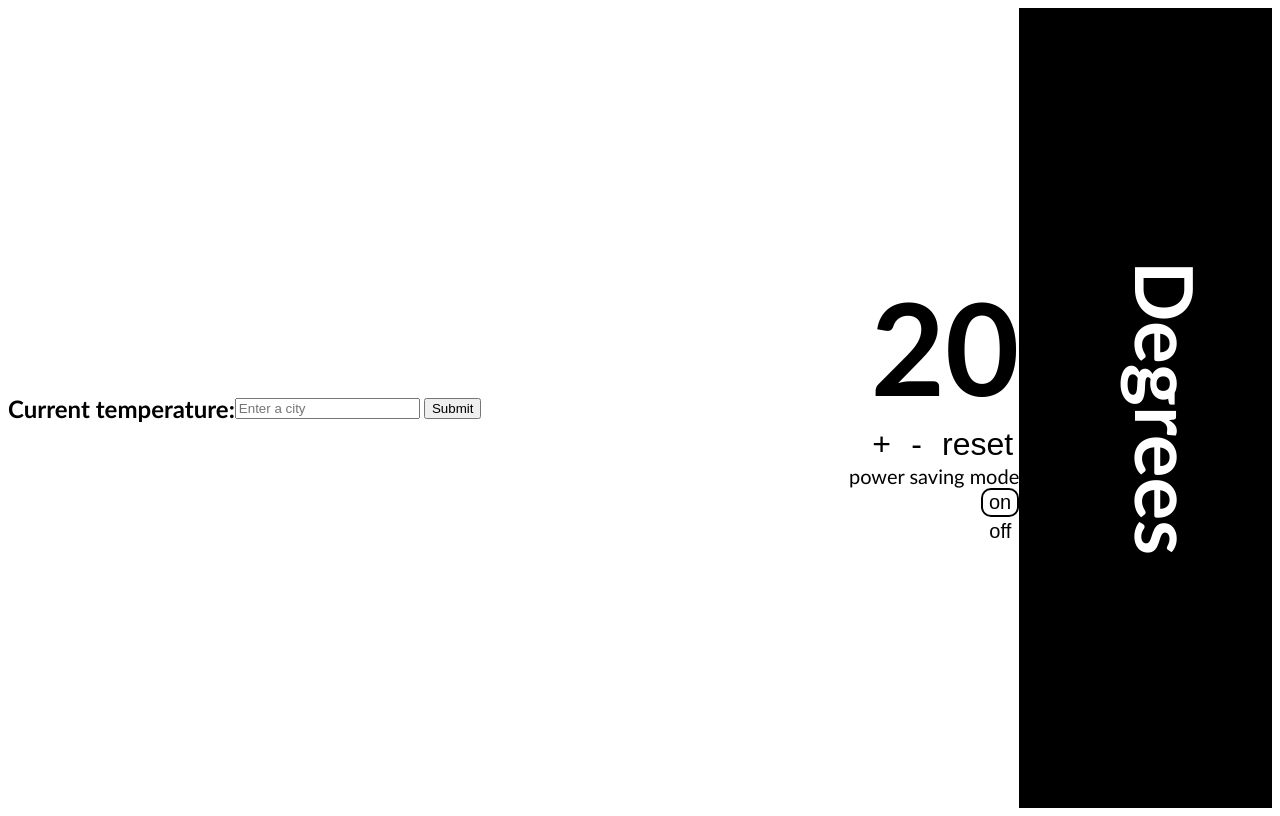
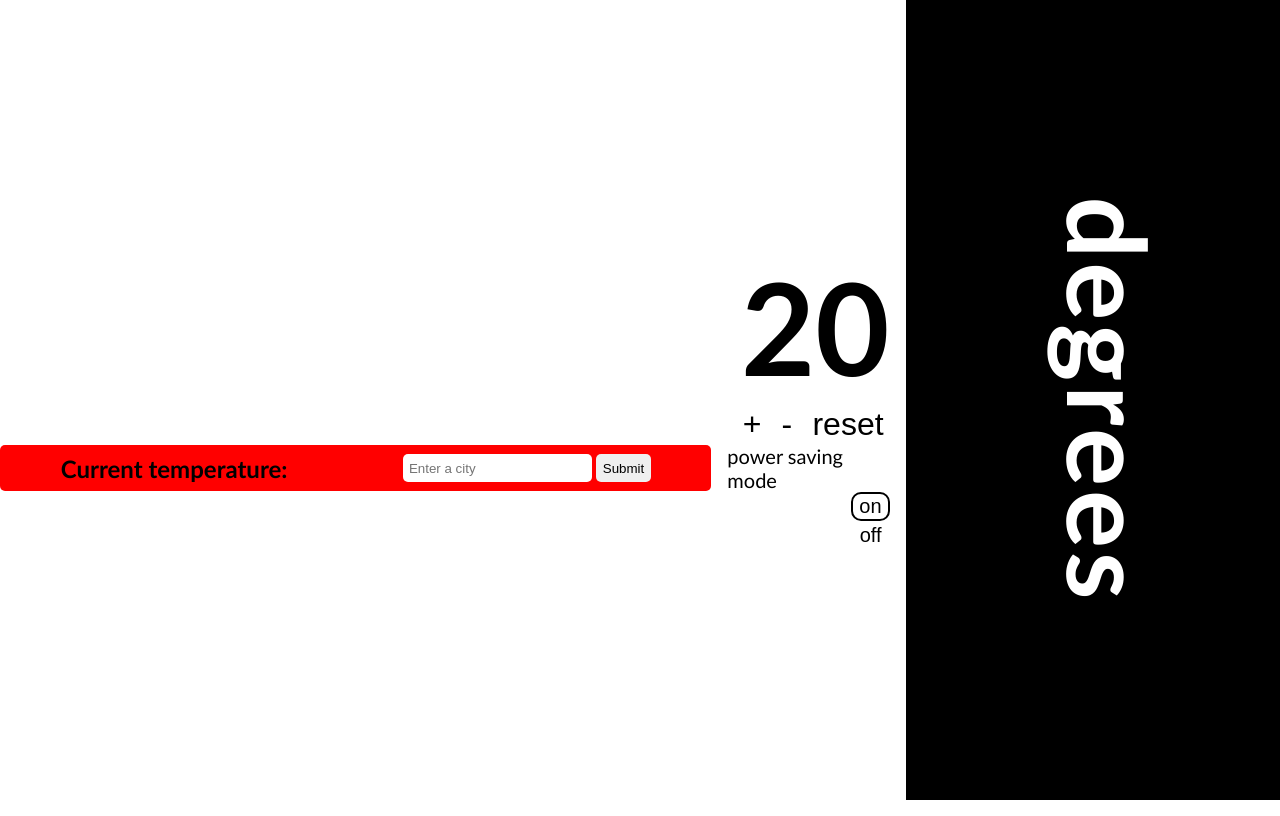
Before and after one commit to frank-mck/Thermastat, a plain HTML site: page index.html in a window 1280 px wide. Drawn offline with Linux system fonts and the light colour scheme.

```diff
--- a/index.html
+++ b/index.html
@@ -8,11 +8,13 @@
   <body>
     <div class ='main'>
     <section class = 'left'>
+      <div class ='current_temperature'>
       <h1>Current temperature: <span id="current-temperature"></span></h1>
       <form id="select-city">
         <input id="current-city" type="text" placeholder="Enter a city"></input>
         <input type="submit"></input>
       </form>
+      </div>
     </section>
     <section class ='middle'>
       <!-- <div class = 'temp-box'> -->
@@ -32,7 +34,7 @@
 
     </section>
     <section class ='right'>
-      <span class ='degrees'>Degrees</span>
+      <span class ='degrees'>degrees</span>
     </section>
   </div class ='main'>
     <script src="src/thermostat.js"></script>
--- a/styles/style.css
+++ b/styles/style.css
@@ -10,42 +10,44 @@
   color: red;
 }
 
-#temperature {
-
+body {
+  padding: 0;
+  margin: 0;
 }
  .main {
    display: flex;
    height: 100vh;
    padding: 0;
    margin: 0;
-  font-family:'Trebuchet MS', 'Lucida Sans Unicode', 'Lucida Grande', 'Lucida Sans', Arial, sans-serif
+   font-family:'Trebuchet MS', 'Lucida Sans Unicode', 'Lucida Grande', 'Lucida Sans', Arial, sans-serif
  }
 
  .left {
-
-   width: 40%;
+   width: 57%;
    display: flex;
    align-items: center;
  }
 
- form input h1 {
-   font-size: 2rem;
-   padding: 1rem;
+ form input {
+   border: none;
+   border-radius: 5px;
+   padding: .4rem;
  }
  .right {
-   width: 20%;
+   width: 30%;
    background-color: black;
    display: flex;
    align-items: center;
    position: relative;
  }
  .middle {
-   width: 40%;
+   width: 13%;
    display: flex;
    justify-content: center;
    align-items: flex-end;
    flex-direction: column;
    font-size: 2rem;
+   margin: 1rem;
  }
 
  .btns {
@@ -69,16 +71,27 @@
    float: left;
    color: white;
    align-items: left;
-   font-size: 5rem;
+   font-size: 6.8rem;
    font-weight: 600;
-
-
+   letter-spacing: 1mm;
  }
 
  #temperature {
    font-size: 8rem;
    padding: 0;
    margin: 0;
+ }
+
+ .current_temperature {
+  background-color: red;
+  display: flex;
+  align-items: center;
+  width: 100%;
+  margin-top: 8.5rem;
+  height: 2.5rem;
+  padding: .2rem;
+  border-radius: 5px;
+  justify-content: space-around;
  }
 
  .temperature-button {
```
